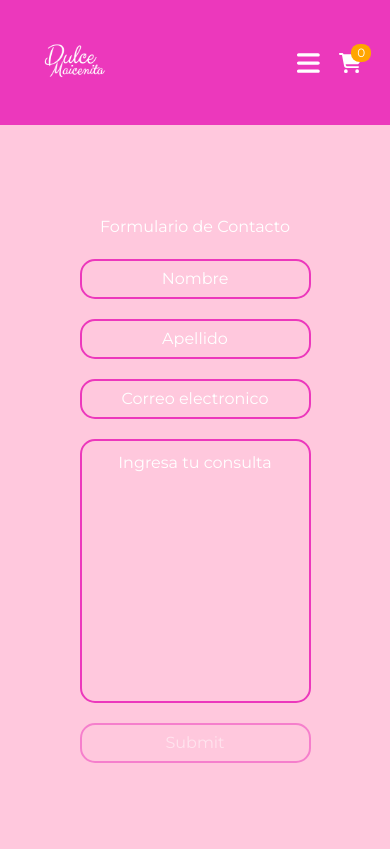
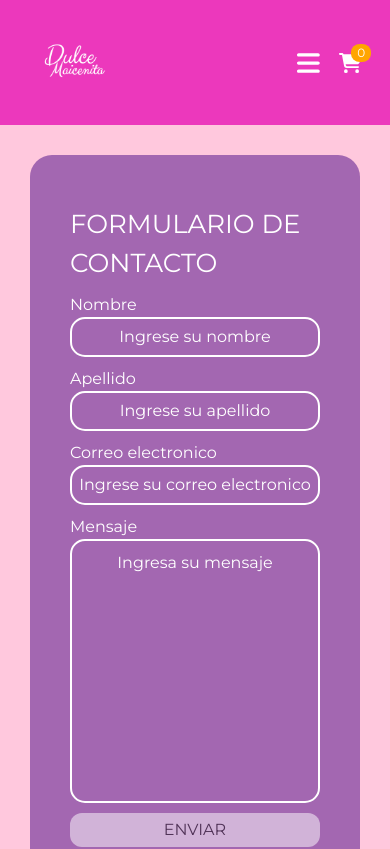
Before and after one commit to Tanti14/Entrega1-ReactJS, a React (Vite) app: page /contact in a window 390 px wide. Shown: the top 849 px of the page. Built offline with nearby package versions, Linux system fonts and the light colour scheme; a web font is replaced by a local one.

Commit message:
feat: Correcciones de diseño responsive

```diff
--- a/src/components/cart_card/cart_card.jsx
+++ b/src/components/cart_card/cart_card.jsx
@@ -18,7 +18,6 @@ export const CartCard = ({ id, img, title, precio, quantity }) => {
       <CardRightSide>
         <CartCardText>
           <h2>{title}</h2>
-
           <span>{formatPrice(precio)}</span>
         </CartCardText>
         <CartCardBtns>
--- a/src/components/cart_card/styles.js
+++ b/src/components/cart_card/styles.js
@@ -15,6 +15,10 @@ export const CartCardContent = styled.div`
   img {
     width: 130px;
     border-radius: 12px;
+  }
+
+  @media (width <= 470px) {
+    width: 300px;
   }
 `;
 
@@ -55,7 +59,7 @@ export const CartCardBtns = styled.div`
 `;
 
 export const CardBtn = styled(motion.button)`
-  background-color: rgba(245, 158, 11, 1);
+  background-color: orange;
   width: 25px;
   border-radius: 5px;
   border: 1px solid white;
--- a/src/components/hero/styles.js
+++ b/src/components/hero/styles.js
@@ -48,9 +48,10 @@ export const HeroGlassmorphism = styled.div`
     gap: 40px;
   }
 
-  @media (width <= 414px) {
-    max-width: 380px;
+  @media (width <= 470px) {
+    max-width: 400px;
     width: 100%;
+    padding: 0;
   }
 `;
 
@@ -59,9 +60,6 @@ export const ImgContainer = styled.div`
   justify-content: center;
   align-items: center;
   width: 50%;
-  /* opacity: 0;
-  animation: fade 0.9s ease-in forwards, slide-right 1.3s ease-in-out;
-  animation-delay: 0.2s; */
   img {
     width: 400px;
   }
--- a/src/components/navbar/navbar.jsx
+++ b/src/components/navbar/navbar.jsx
@@ -108,7 +108,7 @@ export const Navbar = () => {
       text: "Esta acción no se puede revertir!",
       icon: "warning",
       showCancelButton: true,
-      confirmButtonColor: "#3085d6",
+      confirmButtonColor: "#ffa500",
       cancelButtonColor: "#d33",
       confirmButtonText: "Si, vaciar carrito!",
       cancelButtonText: "Cancelar",
--- a/src/components/navbar/styles.js
+++ b/src/components/navbar/styles.js
@@ -143,14 +143,17 @@ export const Cart = styled.div`
   }
 
   @media (width <= 768px) {
-    height: calc(100vh - 125px);
-    top: 127px;
+    height: calc(100vh - 100px);
   }
 
   @media (width <= 576px) {
     width: 80%;
-    height: calc(100vh - 125px);
+    height: calc(100vh - 100px);
     top: 90px;
+  }
+
+  @media (width <= 470px) {
+    height: calc(100vh - 115px);
   }
 `;
 
--- a/src/components/products/product_card/styles.js
+++ b/src/components/products/product_card/styles.js
@@ -11,6 +11,7 @@ export const CardItemsContainer = styled.div`
   gap: 10px;
   position: relative;
   height: 450px;
+  width: 300px;
 `;
 
 export const CardImgContainer = styled.div`
@@ -36,7 +37,7 @@ export const CardTxtContainer = styled.div`
   }
   span {
     font-size: 18px;
-    font-weight: 700;
+    font-weight: 600;
   }
 `;
 
@@ -50,7 +51,7 @@ export const CardBtnContainer = styled.div`
 `;
 
 export const ProdCardBtn = styled(motion.button)`
-  background-color: rgba(245, 158, 11, 1);
+  background-color: orange;
   padding: 5px 25px;
   width: 100%;
   color: white;
--- a/src/components/products/products_section/products_section.jsx
+++ b/src/components/products/products_section/products_section.jsx
@@ -13,7 +13,7 @@ export const ProductsSection = () => {
 
   return (
     <ProdSectionContainer>
-      <h2 className="text-2xl font-bold">Productos Destacados</h2>
+      <h2 className="text-2xl font-bold">PRODUCTOS DESTACADOS</h2>
       <ProdCardContainer>
         {recommended.map((prod) => (
           <ProductCard key={"reco" + prod.id} {...prod} />
--- a/src/components/products/products_section/styles.js
+++ b/src/components/products/products_section/styles.js
@@ -10,6 +10,21 @@ export const ProdSectionContainer = styled.div`
   padding: 100px;
   gap: 60px;
   background: #f0a6ca;
+
+  h2{
+    font-size: 24px;
+    font-weight: 800;
+    line-height: 20px;
+  }
+
+  @media (width <= 470px) {
+    h2{
+      font-size: 22px;
+      width: 320px;
+      text-align: center;
+
+    }
+  }
 `;
 
 export const ProdCardContainer = styled.div`
@@ -24,4 +39,8 @@ export const ShowMoreProds = styled(motion.div)`
   background-color: orange;
   color: white;
   padding: 10px 30px;
+
+  @media (width <= 470px) {
+    font-size: 15px;
+  }
 `;
--- a/src/pages/checkout/checkout.jsx
+++ b/src/pages/checkout/checkout.jsx
@@ -78,7 +78,7 @@ export const Checkout = () => {
       <CheckoutScreenItems>
         <FormContainer>
           <h2 className="text-3xl">DATOS DE ENVIO</h2>
-          <CheckoutForm onSubmit={handleSubmit}>
+          <CheckoutForm noValidate onSubmit={handleSubmit}>
             <InputField>
               <label htmlFor="name">Nombre</label>
               <StyledInput
--- a/src/pages/contact_us/contactus_screen.jsx
+++ b/src/pages/contact_us/contactus_screen.jsx
@@ -1,14 +1,17 @@
 import React from "react";
 import contactbg from "../../assets/img/contactus.svg";
 import {
+  GroupedInputs,
   StyledForm,
   StyledFormScreen,
   StyledInput,
   StyledTextArea,
+  SubmitBtn,
 } from "./styles";
 import { useFormik } from "formik";
 import { contactSchema, contactInitialValues } from "../../Formik/index.js";
 import { useNavigate } from "react-router-dom";
+import Swal from "sweetalert2";
 
 export const ContactusScreen = () => {
   const navigate = useNavigate();
@@ -20,57 +23,95 @@ export const ContactusScreen = () => {
     validateOnMount: false,
     onSubmit: (values) => {
       console.log(values);
+      Swal.fire({
+        position: "top-start",
+        icon: "success",
+        title: "Mensaje enviado con exito",
+        text: "Nos comunicaremos a la brevedad",
+        showConfirmButton: false,
+        timer: 2500,
+        showClass: {
+          popup: `
+            animate__animated
+            animate__fadeInLeft
+            animate__lower
+          `,
+        },
+        hideClass: {
+          popup: `
+            animate__animated
+            animate__fadeOutLeft
+            animate__lower
+          `,
+        },
+      });
+
+      setTimeout(() => {
         resetForm();
-      navigate("/");
+        navigate("/", { replace: true });
+      }, 500);
     },
   });
   return (
     <StyledFormScreen>
-      <StyledForm onSubmit={handleSubmit}>
-        <h2>Formulario de Contacto</h2>
+      <StyledForm noValidate onSubmit={handleSubmit}>
+        <h2>FORMULARIO DE CONTACTO</h2>
+        <GroupedInputs>
+          <label htmlFor="name">Nombre</label>
           <StyledInput
             type="text"
-          name="Name"
+            name="name"
             {...getFieldProps("name")}
-          placeholder="Nombre"
+            placeholder="Ingrese su nombre"
           />
-        {errors.name && <span className="text-red-700">{errors.name}</span>}
+        </GroupedInputs>
+        {errors.name && <span>{errors.name}</span>}
+
+        <GroupedInputs>
+          <label htmlFor="lastname">Apellido</label>
           <StyledInput
             type="text"
-          name="LastName"
+            name="lastname"
             {...getFieldProps("lastname")}
-          placeholder="Apellido"
+            placeholder="Ingrese su apellido"
           />
-        {errors.lastname && (
-          <span className="text-red-700">{errors.lastname}</span>
-        )}
+        </GroupedInputs>
+        {errors.lastname && <span>{errors.lastname}</span>}
+
+        <GroupedInputs>
+          <label htmlFor="email">Correo electronico</label>
           <StyledInput
             type="email"
-          name="Email"
+            name="email"
             {...getFieldProps("email")}
-          placeholder="Correo electronico"
+            placeholder="Ingrese su correo electronico"
           />
-        {errors.email && <span className="text-red-700">{errors.email}</span>}
+        </GroupedInputs>
+        {errors.email && <span>{errors.email}</span>}
+        <GroupedInputs>
+          <label htmlFor="asunto">Mensaje</label>
           <StyledTextArea
-          name="Asunto"
+            name="asunto"
             cols="30"
             rows="10"
             {...getFieldProps("consulta")}
-          placeholder="Ingresa tu consulta"
+            placeholder="Ingresa su mensaje"
           ></StyledTextArea>
-        {errors.consulta && (
-          <span className="text-red-700">{errors.consulta}</span>
-        )}
-        <StyledInput
+        </GroupedInputs>
+        {errors.consulta && <span>{errors.consulta}</span>}
+        <SubmitBtn
+          whileHover={{ scale: 1.02 }}
+          whileTap={{ scale: 0.9 }}
           type="submit"
-          name="Enviar"
           disabled={
             !values.name &&
             !values.lastname &&
             !values.email &&
             !values.consulta
           }
-        />
+        >
+          ENVIAR
+        </SubmitBtn>
       </StyledForm>
       <img src={contactbg} alt="" />
     </StyledFormScreen>
--- a/src/pages/contact_us/styles.js
+++ b/src/pages/contact_us/styles.js
@@ -1,3 +1,4 @@
+import { motion } from "framer-motion";
 import styled from "styled-components";
 
 export const StyledFormScreen = styled.div`
@@ -8,6 +9,7 @@ export const StyledFormScreen = styled.div`
   margin-top: 125px;
   background-color: #ffc8dd;
   color: white;
+  gap: 60px;
   padding: 30px;
   img {
     width: 50%;
@@ -16,11 +18,17 @@ export const StyledFormScreen = styled.div`
   @media (width <= 992px) {
     max-width: 990px;
     width: 100%;
+    img {
+      width: 40%;
+    }
   }
 
   @media (width <= 768px) {
     max-width: 765px;
     width: 100%;
+    img {
+      display: none;
+    }
   }
 
   @media (width <= 576px) {
@@ -41,8 +49,18 @@ export const StyledForm = styled.form`
   justify-content: center;
   align-items: center;
   width: 35%;
-  padding: 60px 0;
-  gap: 20px;
+  padding: 50px 40px;
+  gap: 10px;
+  background-color: #a367b1;
+  border-radius: 22px;
+
+  h2 {
+    font-size: 26px;
+  }
+
+  @media (width <= 992px) {
+    width: 60%;
+  }
 
   @media (width <= 768px) {
     max-width: 765px;
@@ -61,8 +79,8 @@ export const StyledForm = styled.form`
 `;
 
 export const StyledInput = styled.input`
-  border: 2px solid #ec38bc;
-  width: 70%;
+  border: 2px solid white;
+  width: 100%;
   text-align: center;
   padding: 6px;
   background: transparent;
@@ -76,35 +94,43 @@ export const StyledInput = styled.input`
     color: white;
     text-align: center;
   }
-
-  &[type="submit"] {
-    cursor: pointer;
-    &:hover {
-      background-color: #ec38bc;
-      transition: all 0.3s ease-in;
-    }
-
-    &:disabled {
-      opacity: 0.5;
-      cursor: not-allowed;
-    }
-  }
 `;
 
 export const StyledTextArea = styled.textarea`
   padding: 10px;
-  border: 2px solid #ec38bc;
-  width: 70%;
+  border: 2px solid white;
+  width: 100%;
   background: transparent;
   border-radius: 15px;
   resize: none;
   color: white;
+
   &:focus {
-    border: 2px solid green;
     outline: none;
   }
+
   &::placeholder {
     color: white;
     text-align: center;
   }
 `;
+
+export const SubmitBtn = styled(motion.button)`
+  width: 100%;
+  border-radius: 12px;
+  color: black;
+  background-color: white;
+  padding: 5px 10px;
+  text-align: center;
+
+  &:disabled {
+    opacity: 0.5;
+    cursor: not-allowed;
+  }
+`;
+
+export const GroupedInputs = styled.div`
+  display: flex;
+  flex-direction: column;
+  width: 100%;
+`;
```
Also changed, not shown: src/pages/checkout/styles.js (+26 -0 lines), src/assets/img/contactus.svg. Lines whose indentation alone changed are shown as unchanged.
